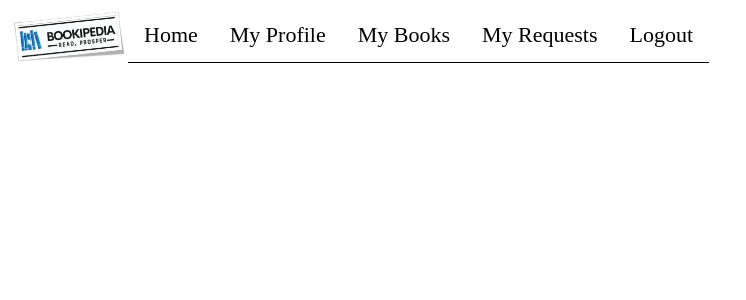
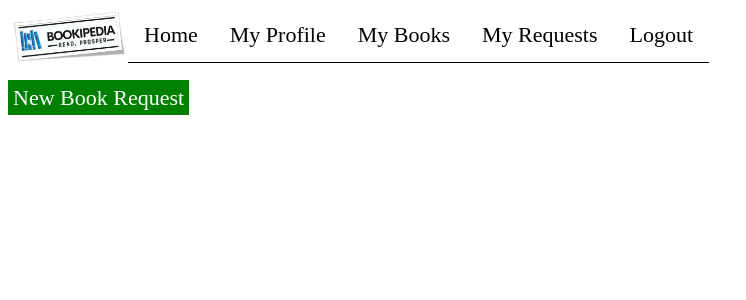
Before and after one commit to shaikh-ma/LibraryManagement, a Django app: page / in a window 1280 px wide. Shown: the top 300 px of the page, without its empty margins (0-746 px from the left). Run offline with Django 3.2, Linux system fonts and the light colour scheme; the visitor is signed in with stand-in values (Sample User, id 1); data that the repository does not hold is empty.

Commit message:
Moving new request button

```diff
--- a/libman/library/models.py
+++ b/libman/library/models.py
@@ -22,6 +22,8 @@ class Request(models.Model):
     request_id = models.IntegerField(primary_key=True, auto_created=True)
     request_user = models.ForeignKey(User, on_delete=models.CASCADE, blank=True, null=True)
     request_book = models.ForeignKey(Book, on_delete=models.CASCADE, blank=True, null=True)
+    request_book_title = models.CharField(max_length=200)
+    request_book_code = models.CharField(max_length=200)
     request_date = models.DateField(auto_now=True)
     return_date = models.DateField(default=timezone.now() + timezone.timedelta(days=10))
     is_approved = models.BooleanField(default=False)
@@ -30,5 +32,6 @@ class Request(models.Model):
         return "{} - {} - {}".format(
             self.request_id,
             self.request_user,
-            self.request_book
+            self.request_book_title,
+            self.request_book_code
         )
--- a/libman/library/static/library/main.css
+++ b/libman/library/static/library/main.css
@@ -75,7 +75,7 @@ li a:hover {
 .card {
   box-shadow: 0 4px 8px 0 rgba(0, 0, 0, 0.2);
   display: inline-table;
-  margin: 15px;
+  padding: 20px;
   margin-bottom: 35px;
   text-align: center;
   font-family: arial;
--- a/libman/library/templates/library/home.html
+++ b/libman/library/templates/library/home.html
@@ -2,17 +2,21 @@
 {% load static %}
 {% block content %}
 
+  <a style="background-color: green;color:white; padding:5px" href="{% url 'new-user-requests' %}">New Book Request</a>
+  <br/>
+  <br/>
+
   {% for book in books %}
-    <div class="card">
+    <div class="card" onclick="alert('To Do')">
         <h2 class="title">{{ book.title }}</h2>
         <h4>{{ book.author }}</h4>
         <img src="{% static 'library/book.png' %}" alt="{{ book.title }}" style="width:100px">
         <p>Book Code: {{ book.book_code }}</p>
-        {% if book.is_available %}
+        <!-- {% if book.is_available %}
           <a style="background-color: green;color:white; padding:5px" href="{% url 'new-user-requests' %}">Request Book</a>
         {% else %}
           <p style="background-color: red;color:white; padding:5px;">Not available</p>
-        {% endif %}
+        {% endif %} -->
     </div>
     &nbsp; &nbsp; &nbsp;
   {% endfor %}
--- a/libman/library/templates/library/user_requests.html
+++ b/libman/library/templates/library/user_requests.html
@@ -6,6 +6,7 @@
       <th>Request id</th>
       <th>User Name</th>
       <th>Book title</th>
+      <th>Book Code</th>
       <th>Request date</th>
       <th>Return date</th>
       <th>Status</th>
@@ -14,7 +15,8 @@
     <tr>
      <td>{{ request.request_id }}</td>
      <td>{{ request.request_user  }}</td>
-     <td>{{ request.request_book }}</td>
+     <td>{{ request.request_book_title }}</td>
+     <td>{{ request.request_book_code }}</td>
      <td>{{ request.request_date }}</td>
      <td>{{ request.return_date }}</td>
      <td>
--- a/libman/library/views.py
+++ b/libman/library/views.py
@@ -1,4 +1,4 @@
-from django.views.generic import ListView, CreateView
+from django.views.generic import ListView
 from django.contrib import messages
 from .models import Book, Request
 from django.contrib.auth.models import User
@@ -37,15 +37,11 @@ class UserRequestsListView(ListView):
 
 @login_required
 def new_request(request):
-    user = request.user
-
     if request.method == "POST":
         form = RequestForm(request.POST)
         if form.is_valid():
-            obj = form.save(commit=False)
-            obj.request_user = user
-            obj.save()
+            form.save()
             messages.success(request, f'Your request has been created!')
-            return redirect('home')
+            return redirect('user-requests', username=request.user)
     form = RequestForm()
     return render(request, 'library/requests.html', {'form': form})
```
Also changed, not shown: libman/library/forms.py (+6 -1 lines).
